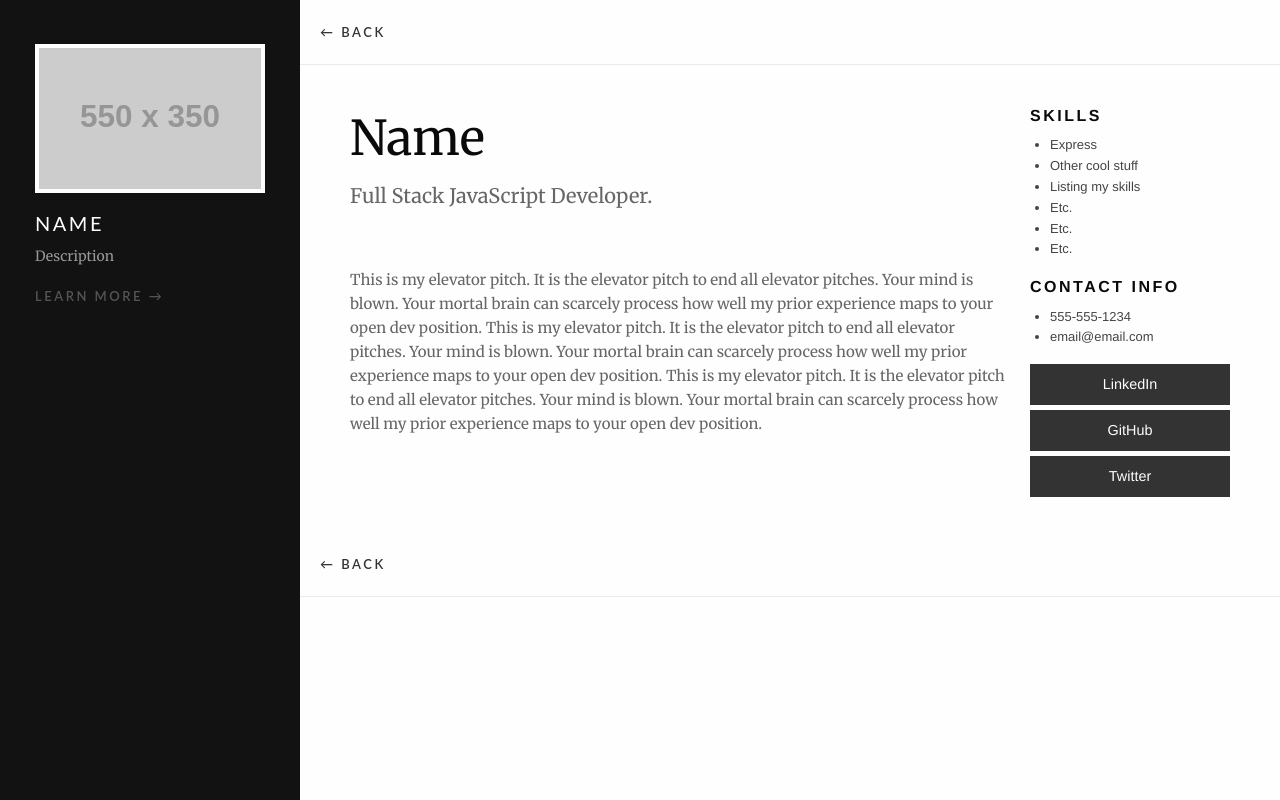
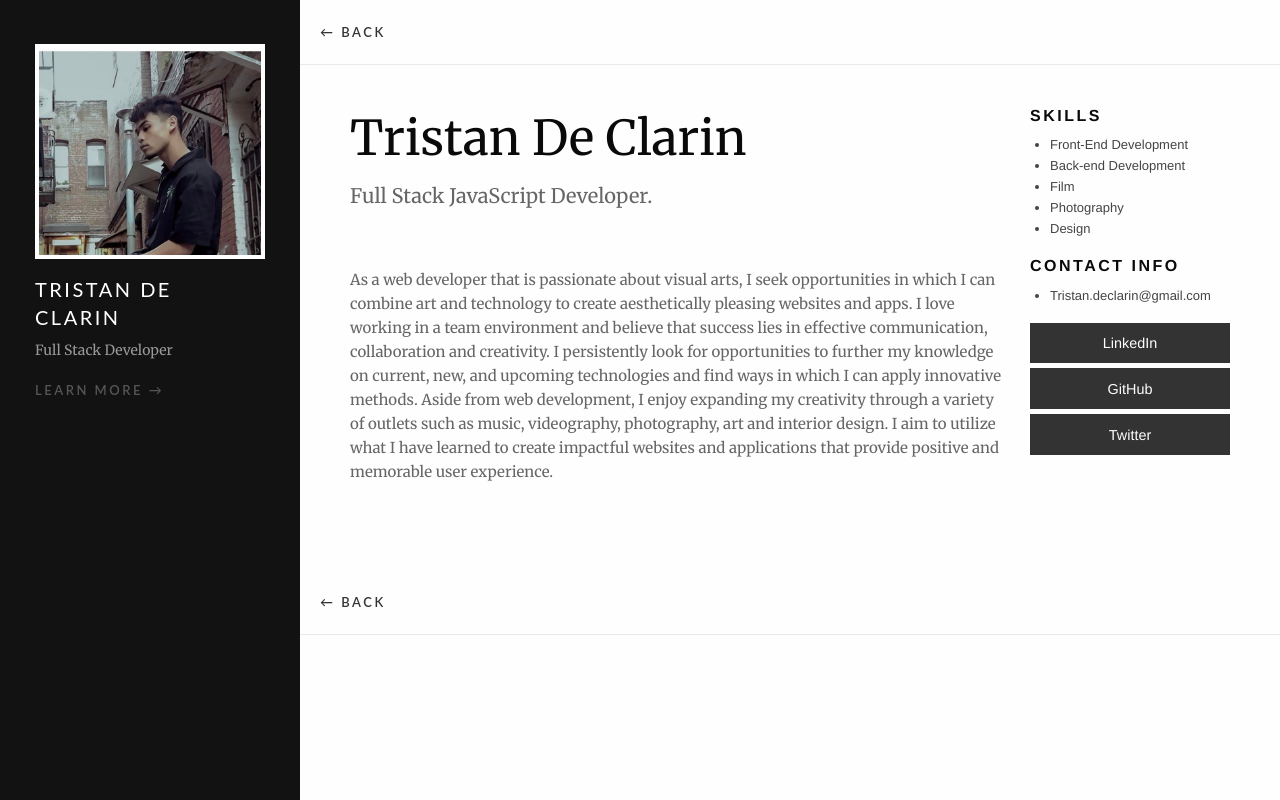
Before and after one commit to trrstnn/Projects-Portfolio, a Node server app: page /about in a window 1280 px wide. Run offline with Node 20, Linux system fonts and the light colour scheme; some libraries are stand-ins or nearby versions.

Commit message:
completes requirements

```diff
--- a/app.js
+++ b/app.js
@@ -12,6 +12,17 @@ app.set('view engine', 'pug')
 const mainRoutes = require('./routes');
 app.use(mainRoutes);
 
+app.use((req, res, next) => {
+    const err = new Error('Not Found');
+    err.status = 404;
+    next(err);
+  });
+
+  app.use((err, req, res, next) => {
+    res.locals.error = err;
+    res.status(err.status);
+    res.render('error');
+  });
 
 
 
--- a/data.json
+++ b/data.json
@@ -5,25 +5,25 @@
                 "id" : 0,
                 "project_name": "Interactive Form",
                 "description": "An Interactive form that dynamically responds based on user interaction",
-                "technologies": "HTML5, CSS3, Javascrript(ES6), Jquery, Regular Expression(RegEx)",
+                "technologies": ["HTML5", "CSS3", "Javascrript(ES6)", "Jquery", "Regular Expression(RegEx)"],
                 "live_link": "https://trrstnn.github.io/Interactive-Form/",
                 "github_link": "https://github.com/trrstnn/Interactive-Form" ,
-                "image_urls": ["/static/img/Project-2-landing.png","/static/img/Project-2-img1.png","/static/img/Project-2-img2.png"]
+                "image_urls": ["/static/img/Project-3-landing.png","/static/img/Project-3-img1.png","/static/img/Project-3-img2.png"]
             },
             {
                 "id" : 1,
                 "project_name": "Decipher Game" ,
                 "description": "A game that lets you guess each letter in a phrase with a limited life count" ,
-                "technologies":"Javascript, Object Oriented Programming, CSS" ,
+                "technologies":["Javascript", "Object Oriented Programming", "CSS"] ,
                 "live_link": "https://trrstnn.github.io/Dechipher-Game/",
                 "github_link": "https://github.com/trrstnn/Dechipher-Game",
-                "image_urls": ["/static/img/Project-1-landing.png","/static/img/Project-1-img1.png","/static/img/Project-1-img2.png","/static/img/Project-1-img3.png"]
+                "image_urls": ["/static/img/Project-1-landing.png","/static/img/Project-1-img3.png","/static/img/Project-1-img2.png","/static/img/Project-1-img3.png"]
             },
             {
                 "id" : 2,
                 "project_name": "Startup Employees" ,
                 "description": "Generates a directory of employees using data from an API source",
-                "technologies":"Javascript, API" ,
+                "technologies":["ES6", "JQuery","HTML5", "CSS", "API"] ,
                 "live_link": "https://trrstnn.github.io/startup-employees/" ,
                 "github_link": "https://github.com/trrstnn/startup-employees" ,
                 "image_urls": ["/static/img/Project-2-landing.png","/static/img/Project-2-img1.png","/static/img/Project-2-img2.png"]
--- a/routes/index.js
+++ b/routes/index.js
@@ -4,15 +4,20 @@ const { data } = require('../data.json');
 const { projects } = data;
 
 router.get('/',(req,res) => {
-    res.render('index');
+    // const allProjects = projects.forEach(project => { return project;} )
+    res.render(`index`,{projects});
 });
+
 
 router.get('/about',(req,res) => {
     res.render('about');
 });
 
-router.get('/project',(req,res) => {
+router.get('/projects/:id', (req, res) => {
+    res.locals.project = projects[parseInt(req.params.id)];
     res.render('project');
 });
 
+
+
 module.exports = router;
--- a/views/about.pug
+++ b/views/about.pug
@@ -8,7 +8,7 @@ block content
       .cell.small-6.medium-9.large-9
 
         //- Add your name.
-        h1 Name
+        h1 Tristan De Clarin
 
         //- Feel free personalize the title below
         p.lead.text-light
@@ -17,30 +17,29 @@ block content
         //- Replace the boilerplate below with your Elevator pitch below.
         .portfolio-bio
           p
-            | This is my elevator pitch. It is the elevator pitch to end all elevator pitches. Your mind is blown. Your mortal brain can scarcely process how well my prior experience maps to your open dev position.
-            | This is my elevator pitch. It is the elevator pitch to end all elevator pitches. Your mind is blown. Your mortal brain can scarcely process how well my prior experience maps to your open dev position.
-            | This is my elevator pitch. It is the elevator pitch to end all elevator pitches. Your mind is blown. Your mortal brain can scarcely process how well my prior experience maps to your open dev position.
+            | As a web developer that is passionate about visual arts, I seek opportunities in which I can combine art and technology to create aesthetically pleasing websites and apps. I love working in a team environment and believe that success lies in effective communication, collaboration and creativity. I persistently look for opportunities to further my knowledge on current, new, and upcoming technologies and find ways in which I can apply innovative methods. Aside from web development, I enjoy expanding my creativity
+            |  through a variety of outlets such as music, videography, photography, art and interior design. I aim to utilize what I have learned to create impactful websites and applications that provide positive and memorable user experience.
+
       .cell.portfolio-meta.small-6.medium-2.large-3
         h6 Skills
 
         //- Replace the text in the li tags below with your own skills.  At this point, you should be able to list at least ten skills.
         ul
-          li Express
-          li Other cool stuff
-          li Listing my skills
-          li Etc.
-          li Etc.
-          li Etc.
+          li Front-End Development
+          li Back-end Development
+          li Film
+          li Photography
+          li Design
+
         h6 Contact Info
 
         //- Add your own contact info
         ul
-          li 555-555-1234
-          li email@email.com
+          li Tristan.declarin@gmail.com
 
         //- Add URLs to the hrefs below to link to your social media accounts.
-        a.button.expanded(href='') LinkedIn
-        a.button.expanded(href='') GitHub
+        a.button.expanded(href='https://www.linkedin.com/in/tristandeclarin/') LinkedIn
+        a.button.expanded(href='https://github.com/trrstnn') GitHub
         a.button.expanded(href='') Twitter
   nav.grid-container.portfolio-breadcrumb
     a(href='/') ← Back
--- a/views/layout.pug
+++ b/views/layout.pug
@@ -6,6 +6,8 @@ html(class="no-js" lang="en" dir="ltr")
     meta(name='viewport', content='width=device-width, initial-scale=1.0')
     title Portfolio Site
     link(href='https://fonts.googleapis.com/css?family=Merriweather:300,400,400i,700,800', rel='stylesheet')
+    link(href='https://fonts.googleapis.com/css?family=Rock+Salt&display=swap', rel='stylesheet')
+
     link(rel='stylesheet', href='/static/css/foundation.css')
     link(rel='stylesheet', href='/static/css/style.css')
   body
@@ -14,15 +16,15 @@ html(class="no-js" lang="en" dir="ltr")
         block sidebar
           br
           .cell.shrink
-            img.thumbnail(src='https://placehold.it/550x350')
+            img.thumbnail(src="/static/img/profilepic.jpg")
           .cell.auto
 
             //- Add your name here.
-            h5 Name
+            h5 Tristan De Clarin
 
             //- Add text here to describe who you are, what you do, and why you are so awesome.
             p.text-light
-              | Description
+              | Full Stack Developer
 
             //- Add about page route to the href below.
             a(href='/about') Learn More →
```
Also changed, not shown: package.json (added, +28 -0 lines), public/css/style.css (+41 -0 lines), views/error.pug (added, +9 -0 lines), views/index.pug (+8 -9 lines), views/project.pug (+11 -11 lines), public/img/profilepic.jpg (added), 3 other files.
